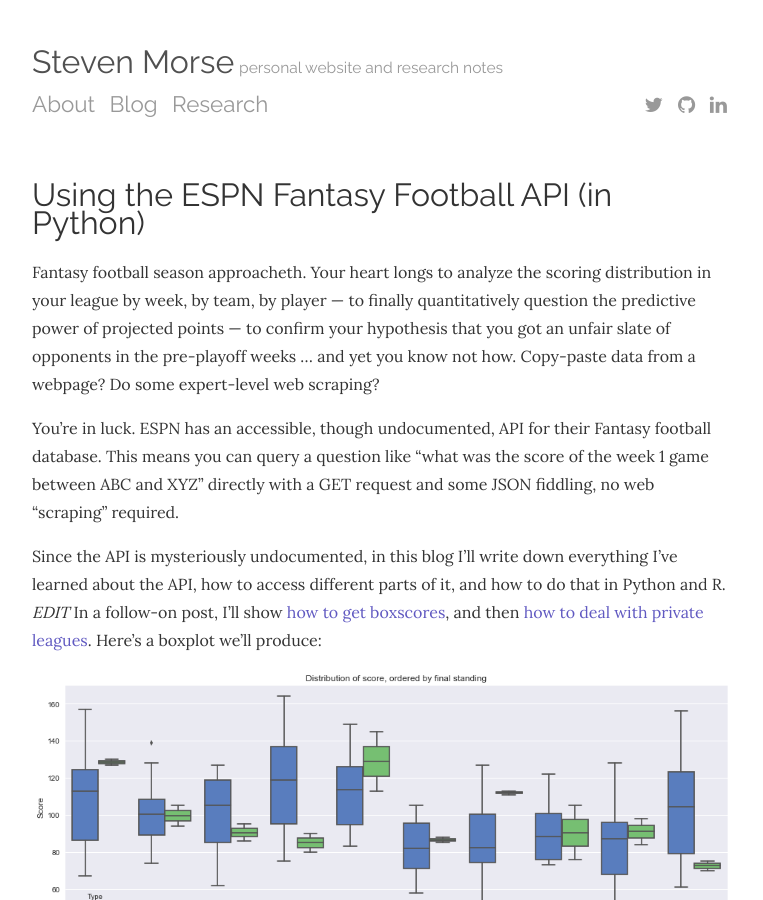
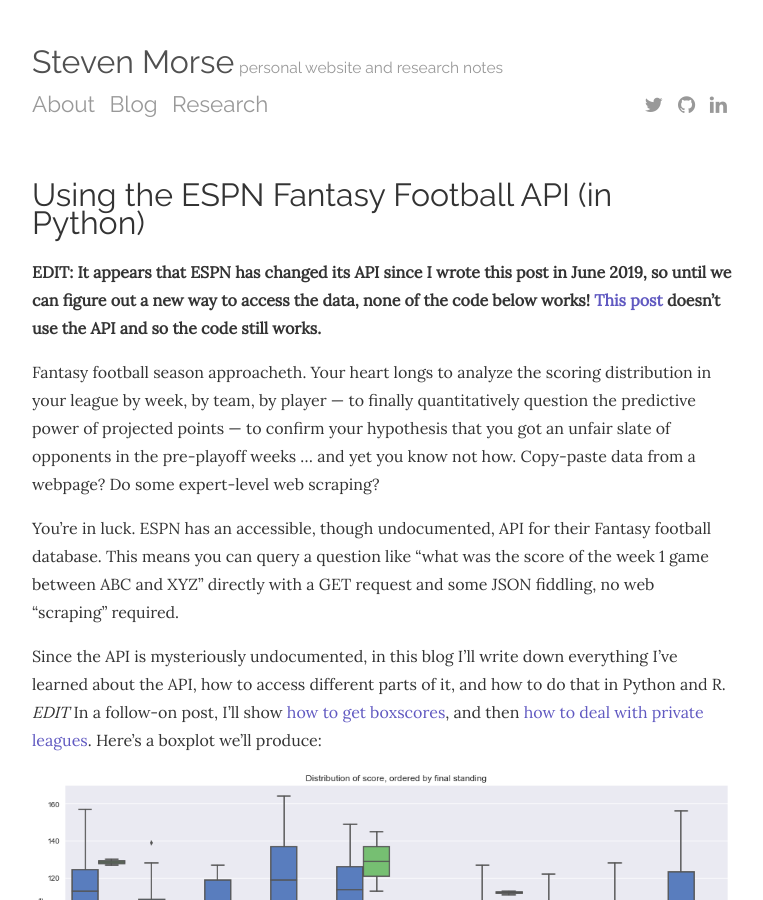
Before and after one commit to stmorse/stmorse.github.io, a Jekyll site: the page built from _posts/2018-06-28-espn-fantasy-python.md, in a window 1280 px wide and 900 px high. Shown: the whole window, without its empty margins (258-1021 px from the left). Built offline with Jekyll 4.4.1, drawn with Linux system fonts in a browser that asks for light colours; nearby versions of some CDN libraries.

Commit message:
added caveat

```diff
--- a/_posts/2018-06-28-espn-fantasy-python.md
+++ b/_posts/2018-06-28-espn-fantasy-python.md
@@ -5,6 +5,8 @@
 date: 2018-06-27
 tags: [projects, football, python, R]
 ---
+
+**EDIT: It appears that ESPN has changed its API since I wrote this post in June 2019, so until we can figure out a new way to access the data, none of the code below works!  [This post](https://stmorse.github.io/journal/espn-fantasy-3-python.html) doesn't use the API and so the code still works.**
 
 Fantasy football season approacheth.  Your heart longs to analyze the scoring distribution in your league by week, by team, by player --- to finally quantitatively question the predictive power of projected points --- to confirm your hypothesis that you got an unfair slate of opponents in the pre-playoff weeks ... and yet you know not how.  Copy-paste data from a webpage?  Do some expert-level web scraping?
 
```
Also changed, not shown: _posts/2018-08-01-espn-fantasy-2-python.md (+2 -0 lines), _posts/2018-08-02-espn-fantasy-3-python.md (+2 -0 lines).
